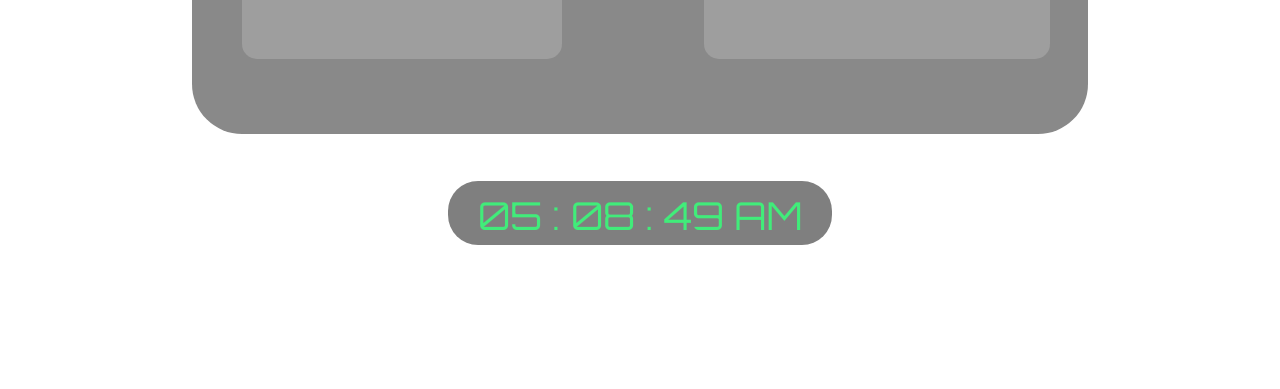
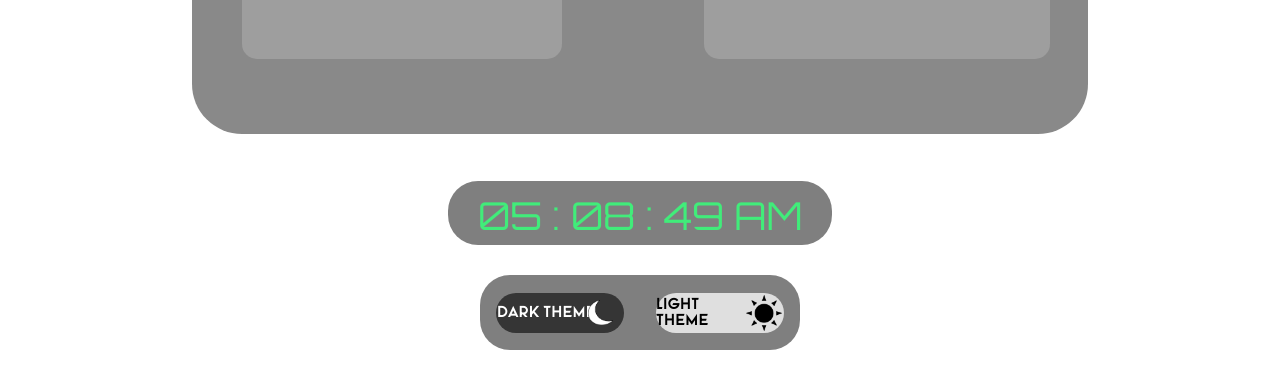
Before and after one commit to joey-schittina/joey-schittina.github.io, a plain HTML site: page index.html in a window 1280 px wide. Shown: the part 999-1388 px from the top of the page. Drawn offline with nearby package versions, Linux system fonts and the light colour scheme.

Commit message:
update imaging
theme format added. no functionality yet

```diff
--- a/index.html
+++ b/index.html
@@ -69,8 +69,24 @@
     </div>
     <img class="slant3" src="export3.png" alt="slash">
     <img class="slant4" src="export4.png" alt="slash">
-    <div class="clockcontainer">
-        <div class="clock" id="clock">
+    <div class="widgets">
+        <div class="clockcontainer">
+            <div class="clock" id="clock">
+            </div>
+        </div>
+        <div class="themecontainer">
+            <div class="darkcontainer">
+                <div class="darktext">
+                    dark theme
+                </div>
+                <img class="darkimg" src="whitemoon.png">
+            </div>
+            <div class="lightcontainer">
+                <div class="lighttext">
+                    light theme
+                </div>
+                <img class="lightimg" src="blacksun.png">
+            </div>
         </div>
     </div>
 
--- a/joey.css
+++ b/joey.css
@@ -272,3 +272,58 @@
     font-family: 'orbitron';
     text-align: center;
 }
+.themecontainer{
+    top: -120px;
+    width: 25vw;
+    background-color: rgba(0, 0, 0, 0.5);
+    height: 75px;
+    position: relative;
+    margin: auto;
+    border-radius: 30px;
+    display: flex;
+}
+.widgets{
+    height: 1000px;
+}
+.lightcontainer{
+    position: relative;
+    height: 40px;
+    width: 40%;
+    border-radius: 30px;
+    background-color: rgb(223, 223, 223);
+    margin: auto;
+    display: flex;
+
+}
+.darkcontainer{
+    position: relative;
+    height: 40px;
+    width: 40%;
+    border-radius: 30px;
+    background-color: rgb(53, 53, 53);
+    margin: auto;
+    display: flex;
+}
+.darktext{
+    position: relative;
+    color: white;
+    margin: auto;
+    font-family: 'Titlefont';
+    font-size: 100%;
+
+}
+.lighttext{
+    position: relative;
+    color: black;
+    margin: auto;
+    font-family: 'Titlefont';
+    font-size: 100%;
+
+}
+.darkimg{
+    position: relative;
+    width: 25px;
+    height: 25px;
+    margin: auto;
+    left: -10px;
+}
```
Also changed, not shown: blacksun.png (added), whitemoon.png (added).
